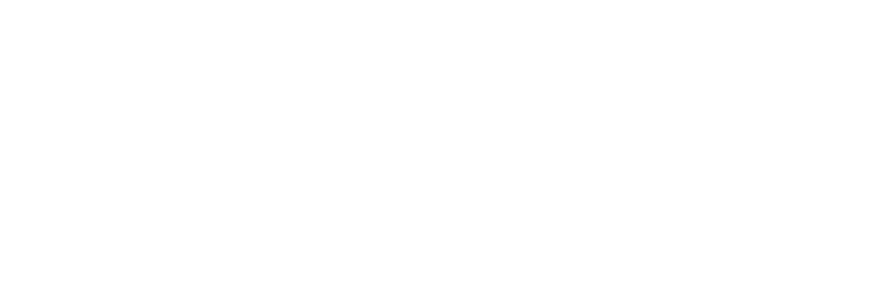
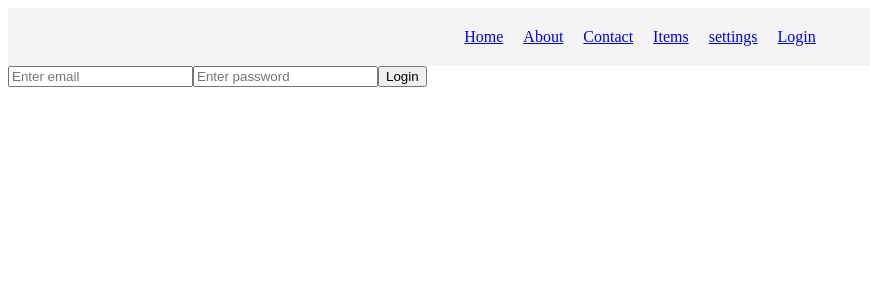
Before and after one commit to akolnrekaj/login-form-toni, a React (Vite) app: page /login in a window 1280 px wide. Before the commit this address had no page. Shown: the top 300 px of the page, without its empty margins (0-870 px from the left). Built offline with nearby package versions, Linux system fonts and the light colour scheme.

Commit message:
Small-Design-Adjustment
small design adjustment and form component created. not finished yet.

```diff
--- a/src/layouts/Layout.tsx
+++ b/src/layouts/Layout.tsx
@@ -6,13 +6,29 @@ const links = [
   { path: "/contact", label: "Contact" },
   { path: "/items", label: "Items" },
   { path: "/settings", label: "settings" },
+  { path: "/login", label: "Login" },
 ];
+
+const navStyle: React.CSSProperties = {
+  display: "flex",
+  justifyContent: "center",
+  padding: "20px",
+  backgroundColor: "#f4f4f4",
+};
+
+const ulStyle: React.CSSProperties = {
+  display: "flex",
+  listStyle: "none",
+  gap: "20px",
+  padding: 0,
+  margin: 0,
+};
 
 const Layout = () => {
   return (
     <div>
-      <nav>
-        <ul>
+      <nav style={navStyle}>
+        <ul style={ulStyle}>
           {links.map((link) => (
             <NavLink key={link.label} to={link.path}>
               {link.label}
--- a/src/main.tsx
+++ b/src/main.tsx
@@ -7,6 +7,7 @@ import Items from "./pages/Items.tsx";
 import Layout from "./layouts/Layout.tsx";
 import HomePage from "./pages/HomePage.tsx";
 import ItemDetails from "./pages/ItemDetails.tsx";
+import Login from "./pages/Login.tsx";
 
 createRoot(document.getElementById("root")!).render(
   <StrictMode>
@@ -18,6 +19,7 @@ createRoot(document.getElementById("root")!).render(
           <Route path="/contact" element={<Contact />} />
           <Route path="/items" element={<Items />} />
           <Route path="/items/:id" element={<ItemDetails />} />
+          <Route path="/login" element={<Login />} />
         </Route>
       </Routes>
     </BrowserRouter>
--- a/src/pages/ItemDetails.tsx
+++ b/src/pages/ItemDetails.tsx
@@ -8,6 +8,7 @@ const ItemDetails = () => {
   return (
     <div>
       <p>{foundItem?.name}</p>
+      <br />
       <p>{foundItem?.description}</p>
     </div>
   );
--- a/src/pages/Items.tsx
+++ b/src/pages/Items.tsx
@@ -5,9 +5,14 @@ const Items = () => {
   return (
     <div>
       {items.map((item) => (
-        <Link key={item.id} to={item.id}>
-          {item.name}
-        </Link>
+        <>
+          <h2>
+            <Link key={item.id} to={item.id}>
+              {item.name}
+            </Link>
+          </h2>
+          <br />
+        </>
       ))}
     </div>
   );
--- /dev/null
+++ b/src/pages/Login.tsx
@@ -0,0 +1,26 @@
+import React, { useState } from "react";
+
+const Login = () => {
+  const [email, setEmail] = useState("");
+  const [password, setPassword] = useState("");
+
+  return (
+    <form>
+      <input
+        type="email"
+        placeholder="Enter email"
+        value={email}
+        onChange={(e) => setEmail(e.target.value)}
+      />
+      <input
+        type="password"
+        placeholder="Enter password"
+        value={password}
+        onChange={(e) => setPassword(e.target.value)}
+      />
+      <button type="submit">Login</button>
+    </form>
+  );
+};
+
+export default Login;
```
